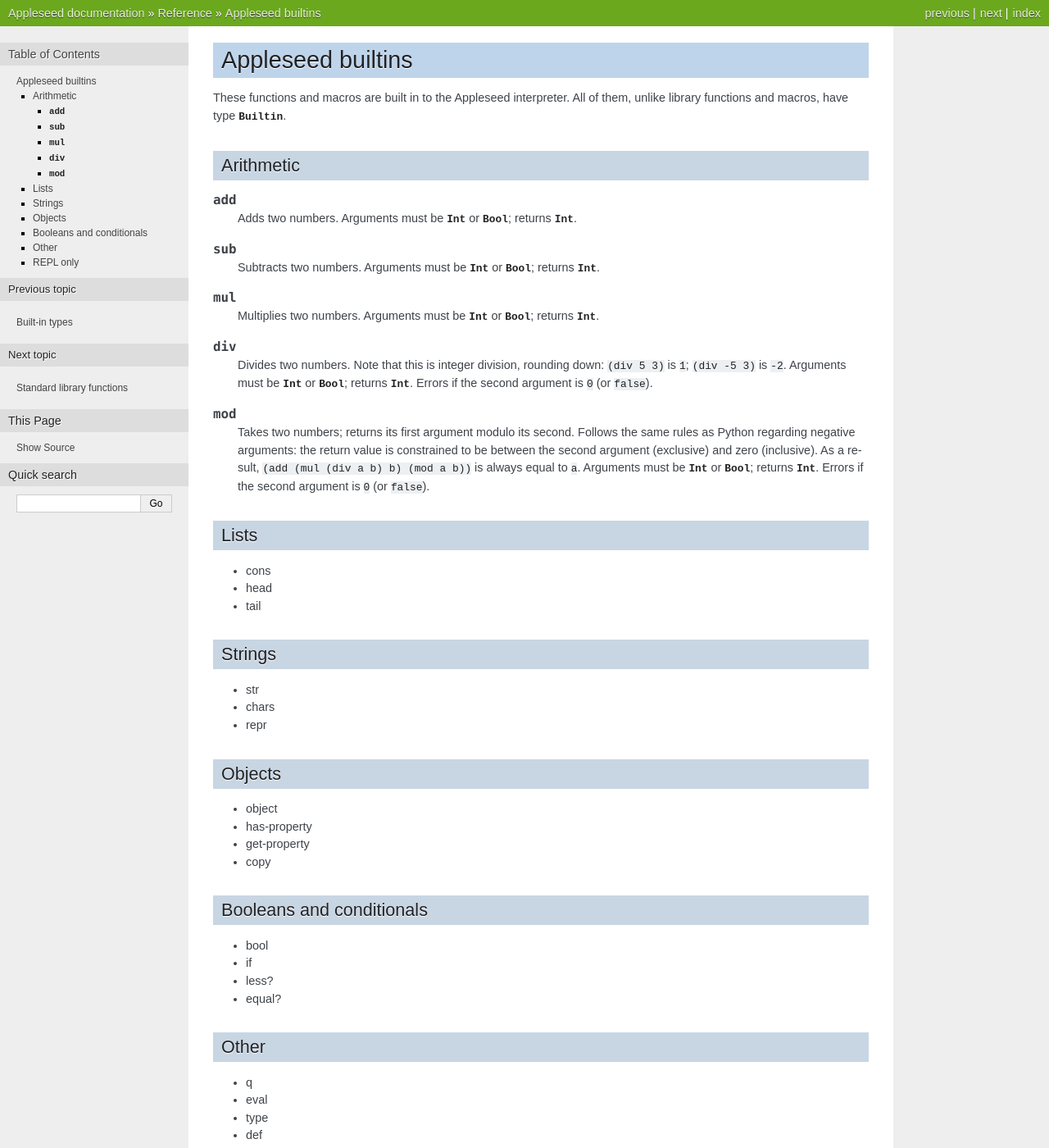
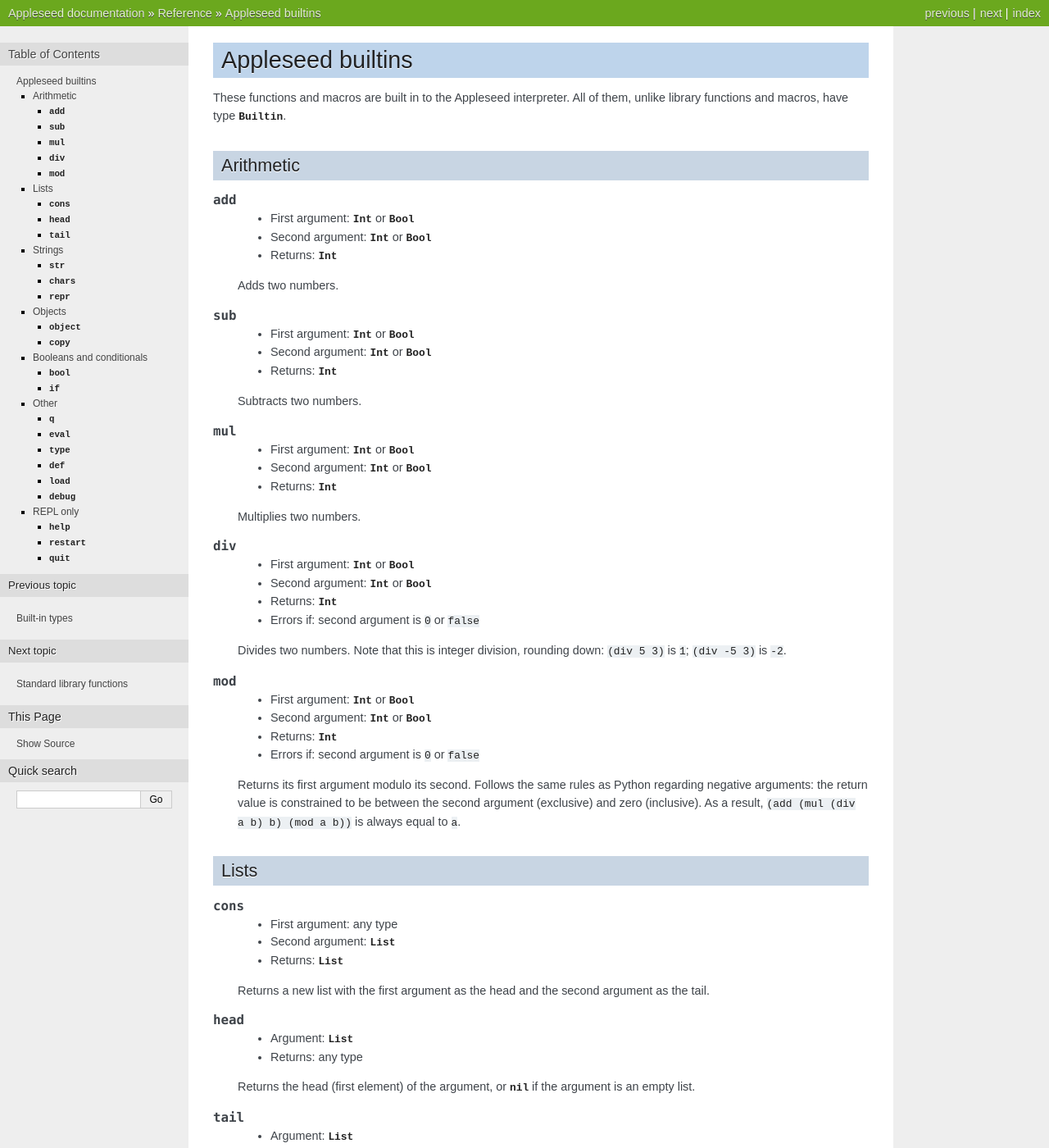
Before and after one commit to dloscutoff/appleseed, a Sphinx documentation site: the page built from docs/ref/builtins.rst, in a window 1280 px wide and 1400 px high. Shown: the whole window at 82% size. Built offline with Sphinx 7.4.7, drawn with Linux system fonts in a browser that asks for light colours; pages that are not in the unit, such as notebooks, are missing from menus; some of the changed text lies outside the part shown.

Commit message:
More docs.

```diff
--- a/docs/ref/builtins.rst
+++ b/docs/ref/builtins.rst
@@ -2,74 +2,136 @@
 Appleseed builtins
 ==================
 
-These functions and macros are built in to the Appleseed interpreter. All of them, unlike library functions and macros, have type :data:`Builtin`.
+These functions and macros are built in to the Appleseed interpreter. All of them, unlike library functions and macros, have type :c:type:`Builtin`.
+
 
 Arithmetic
 ----------
 
 .. data:: add
 
-   Adds two numbers. Arguments must be :data:`Int` or :data:`Bool`; returns :data:`Int`.
+   * First argument: :c:type:`Int` or :c:type:`Bool`
+   * Second argument: :c:type:`Int` or :c:type:`Bool`
+   * Returns: :c:type:`Int`
+
+   Adds two numbers.
 
 .. data:: sub
 
-   Subtracts two numbers. Arguments must be :data:`Int` or :data:`Bool`; returns :data:`Int`.
+   * First argument: :c:type:`Int` or :c:type:`Bool`
+   * Second argument: :c:type:`Int` or :c:type:`Bool`
+   * Returns: :c:type:`Int`
+
+   Subtracts two numbers.
 
 .. data:: mul
 
-   Multiplies two numbers. Arguments must be :data:`Int` or :data:`Bool`; returns :data:`Int`.
+   * First argument: :c:type:`Int` or :c:type:`Bool`
+   * Second argument: :c:type:`Int` or :c:type:`Bool`
+   * Returns: :c:type:`Int`
+
+   Multiplies two numbers.
 
 .. data:: div
 
-   Divides two numbers. Note that this is integer division, rounding down: ``(div 5 3)`` is ``1``; ``(div -5 3)`` is ``-2``. Arguments must be :data:`Int` or :data:`Bool`; returns :data:`Int`. Errors if the second argument is ``0`` (or ``false``).
+   * First argument: :c:type:`Int` or :c:type:`Bool`
+   * Second argument: :c:type:`Int` or :c:type:`Bool`
+   * Returns: :c:type:`Int`
+   * Errors if: second argument is ``0`` or ``false``
+
+   Divides two numbers. Note that this is integer division, rounding down: ``(div 5 3)`` is ``1``; ``(div -5 3)`` is ``-2``.
 
 .. data:: mod
 
-   Takes two numbers; returns its first argument modulo its second. Follows the same rules as Python regarding negative arguments: the return value is constrained to be between the second argument (exclusive) and zero (inclusive). As a result, ``(add (mul (div a b) b) (mod a b))`` is always equal to ``a``. Arguments must be :data:`Int` or :data:`Bool`; returns :data:`Int`. Errors if the second argument is ``0`` (or ``false``).
+   * First argument: :c:type:`Int` or :c:type:`Bool`
+   * Second argument: :c:type:`Int` or :c:type:`Bool`
+   * Returns: :c:type:`Int`
+   * Errors if: second argument is ``0`` or ``false``
+
+   Returns its first argument modulo its second. Follows the same rules as Python regarding negative arguments: the return value is constrained to be between the second argument (exclusive) and zero (inclusive). As a result, ``(add (mul (div a b) b) (mod a b))`` is always equal to ``a``.
+
 
 Lists
 -----
 
-* cons
-* head
-* tail
+.. data:: cons
+
+   * First argument: any type
+   * Second argument: :c:type:`List`
+   * Returns: :c:type:`List`
+
+   Returns a new list with the first argument as the head and the second argument as the tail.
+
+.. data:: head
+
+   * Argument: :c:type:`List`
+   * Returns: any type
+
+   Returns the head (first element) of the argument, or :js:data:`nil` if the argument is an empty list.
+
+.. data:: tail
+
+   * Argument: :c:type:`List`
+   * Returns: :c:type:`List`
+
+   Returns a new list containing the tail (all but the first element) of the argument, or :js:data:`nil` if the argument is an empty list.
+
 
 Strings
 -------
 
-* str
-* chars
-* repr
+.. data:: str
+
+.. data:: chars
+
+.. data:: repr
+
 
 Objects
 -------
 
-* object
-* has-property
-* get-property
-* copy
+.. data:: object
+
+.. data:: has-property
+
+.. data:: get-property
+
+.. data:: copy
+
 
 Booleans and conditionals
 -------------------------
 
-* bool
-* if
-* less?
-* equal?
+.. data:: bool
+
+.. data:: if
+
+.. data:: less?
+
+.. data:: equal?
+
 
 Other
 -----
 
-* q
-* eval
-* type
-* def
-* load
-* debug
+.. data:: q
+
+.. data:: eval
+
+.. data:: type
+
+.. data:: def
+
+.. data:: load
+
+.. data:: debug
+
 
 REPL only
 ---------
 
-* help
-* restart
-* quit
+.. data:: help
+
+.. data:: restart
+
+.. data:: quit
--- a/docs/reference.rst
+++ b/docs/reference.rst
@@ -9,3 +9,4 @@
    ref/builtin-types
    ref/builtins
    ref/library
+   ref/glossary
```
Also changed, not shown: docs/ref/builtin-types.rst (+13 -13 lines), 14 other files.
